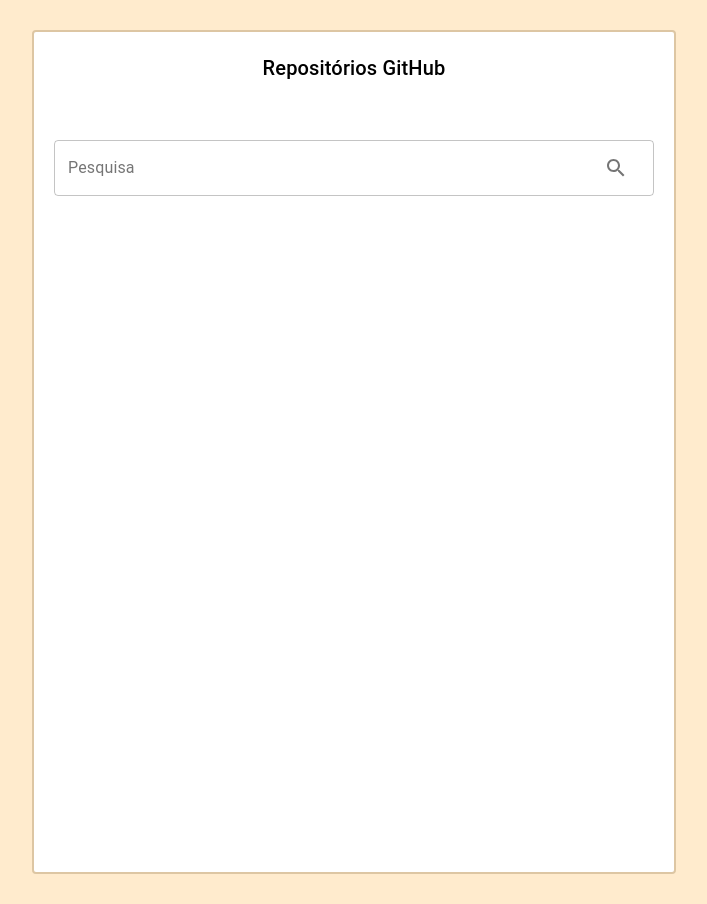
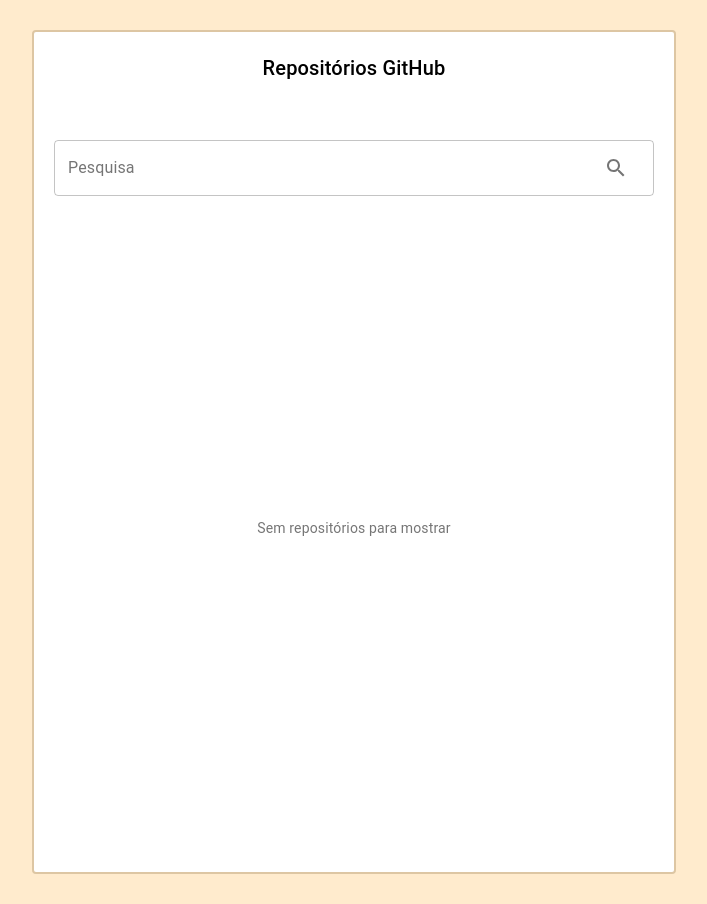
Before and after one commit to PJ0C/github-repos, a React (Create React App) app: page / in a window 1280 px wide. Shown: the whole page, without its empty margins (286-993 px from the left). Built offline with nearby package versions, Linux system fonts and the light colour scheme.

Commit message:
Adiciona RepoOwner

```diff
--- /dev/null
+++ b/src/repos/RepoEmpty.tsx
@@ -0,0 +1,25 @@
+import { makeStyles, Typography } from '@material-ui/core';
+import React from 'react';
+
+const styles = makeStyles({
+  container: {
+    display: 'flex',
+    flex: 1,
+    justifyContent: 'center',
+    alignItems: 'center',
+  },
+});
+
+const RepoEmpty: React.FC = () => {
+  const classes = styles();
+
+  return (
+    <div className={classes.container}>
+      <Typography variant="body2" color="textSecondary">
+        Sem repositórios para mostrar
+      </Typography>
+    </div>
+  );
+};
+
+export default RepoEmpty;
--- a/src/repos/RepoItem.tsx
+++ b/src/repos/RepoItem.tsx
@@ -22,7 +22,6 @@
 
   return (
     <ListItem button className={classes.li}>
-      <img src="https://avatars.githubusercontent.com/u/102804886?v=4" width="32 " alt="" />
       <p key={repo.full_name}>{repo.full_name}</p>
     </ListItem>
   );
--- /dev/null
+++ b/src/repos/RepoOwner.tsx
@@ -0,0 +1,17 @@
+import React from 'react';
+import { Typography } from '@material-ui/core';
+
+interface RepoOwnerProps {
+  owner: any;
+}
+
+const RepoOwner: React.FC<RepoOwnerProps> = ({ owner }) => {
+  return (
+    <div>
+      <Typography>{owner?.login}</Typography>
+      <img src={owner.avatar_url} alt="" />
+    </div>
+  );
+};
+
+export default RepoOwner;
--- a/src/repos/Repos.tsx
+++ b/src/repos/Repos.tsx
@@ -4,6 +4,8 @@
 import NameForm from './NameForm';
 import RepoError from './RepoError';
 import api from 'services/api';
+import RepoEmpty from './RepoEmpty';
+import RepoOwner from './RepoOwner';
 
 const useStyles = makeStyles((theme: Theme) => ({
   container: {
@@ -29,14 +31,13 @@
   const [repos, setRepos] = useState<any[]>([]);
   const [username, setUsername] = useState('');
   const [error, setError] = useState('');
-  const [vazio, setVazio] = useState('');
+  const [owner, setOwner] = useState<any>(null);
 
   function fetchRepositories(event?: FormEvent<HTMLFormElement>) {
     event?.preventDefault();
 
     if (!username) {
       setRepos([]);
-      setVazio('Digite o nome de um usuário para ver os repositórios');
       return;
     }
 
@@ -46,6 +47,7 @@
       .get(`/users/${username}/repos`)
       .then(response => {
         setRepos(response.data);
+        setOwner(response.data[0].owner);
       })
       .catch(error => {
         console.error(error);
@@ -61,18 +63,20 @@
       <Typography align="center" variant="h6">
         Repositórios GitHub
       </Typography>
-      {!error ? (
+
+      <form className={classes.form} onSubmit={fetchRepositories}>
+        <NameForm username={username} setUsername={setUsername} buttonDisabled={buttonDisabled} />
+      </form>
+
+      {repos.length === 0 ? (
+        <RepoEmpty />
+      ) : error ? (
+        <RepoError error={error} setError={setError} />
+      ) : (
         <>
-          <form className={classes.form} onSubmit={fetchRepositories}>
-            <NameForm username={username} setUsername={setUsername} buttonDisabled={buttonDisabled} />
-          </form>
-          <Typography align="center" variant="h6">
-            {vazio}
-          </Typography>
+          <RepoOwner owner={owner} />
           <RepoList repos={repos} />
         </>
-      ) : (
-        <RepoError error={error} setError={setError} />
       )}
     </div>
   );
```
